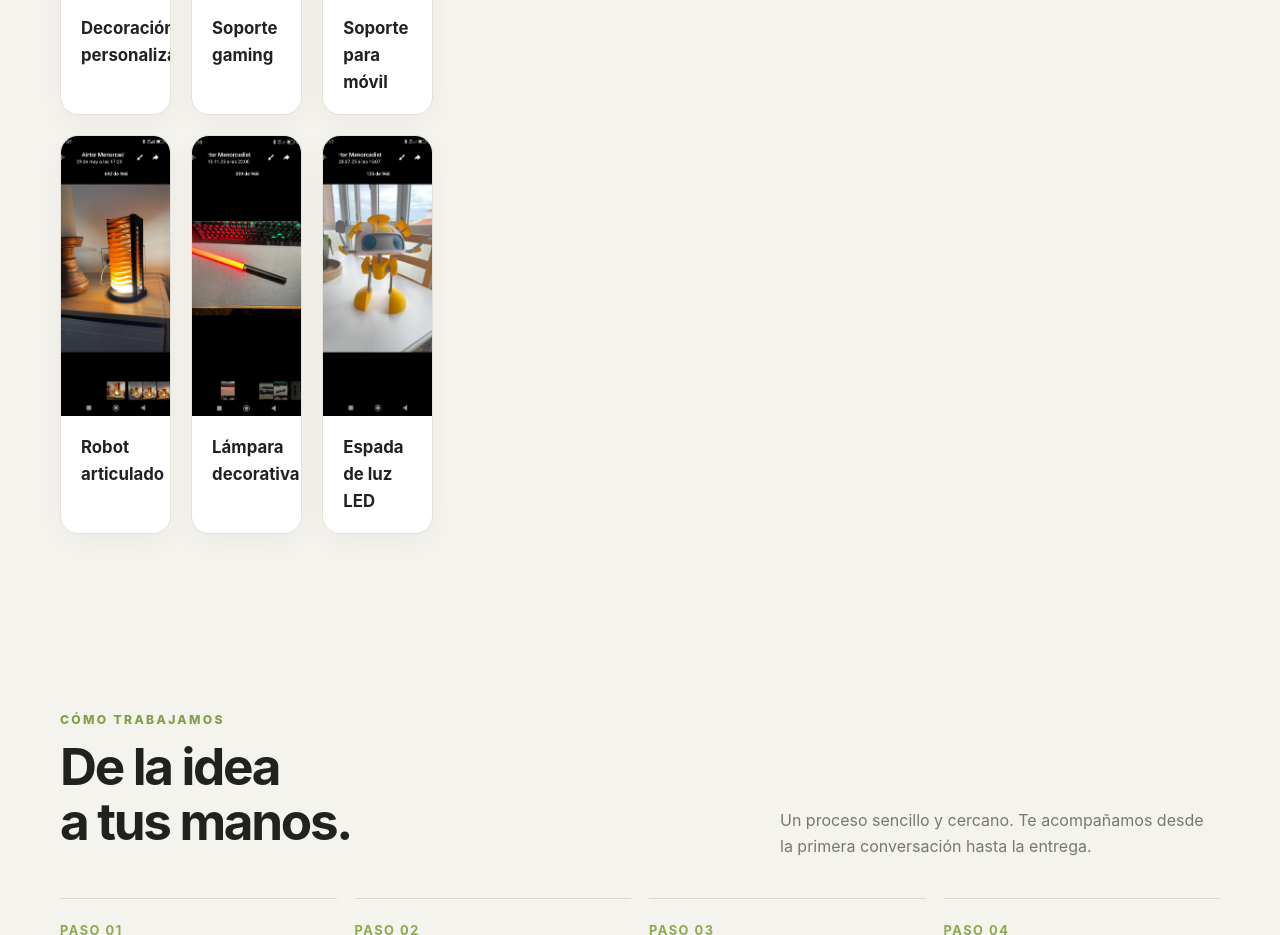
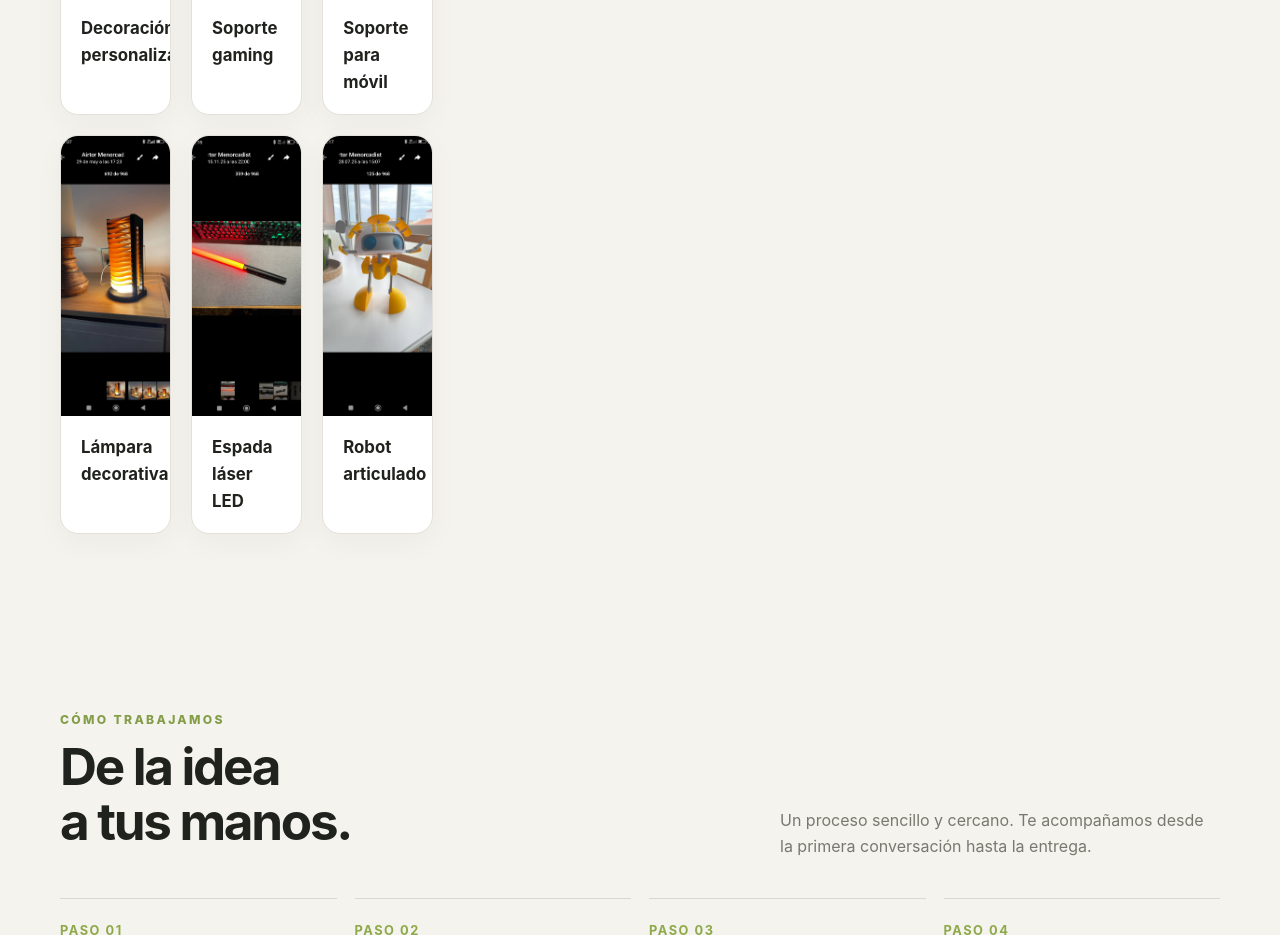
Before and after one commit to aj3dstudio2026/aj3dstudio2026.github.io, a plain HTML site: page index.html in a window 1280 px wide. Shown: the part 2841-3776 px from the top of the page. Drawn offline with Linux system fonts and the light colour scheme.

Commit message:
Update work items in index.html
Replaced existing work items with new entries for a decorative lamp and a laser sword, while removing duplicates.

```diff
--- a/index.html
+++ b/index.html
@@ -407,20 +407,22 @@ footer{padding:28px 0;border-top:1px solid var(--line);color:#777970;font-size:.
     <h3>Soporte para móvil</h3>
   </article>
 
-  <article class="work-item">
-    <img src="Screenshot_2026-11-16-11-07-10-835_org.telegram.messenger.jpg" alt="Robot articulado impreso en 3D">
-    <h3>Robot articulado</h3>
-  </article>
 
-  <article class="work-item">
-    <img src="Screenshot_2026-11-16-12-15-24-293_org.telegram.messenger.jpg" alt="Lámpara decorativa impresa en 3D">
-    <h3>Lámpara decorativa</h3>
-  </article>
+<article class="work-item">
+  <img src="Screenshot_2026-11-16-11-07-10-835_org.telegram.messenger.jpg" alt="Lámpara decorativa impresa en 3D">
+  <h3>Lámpara decorativa</h3>
+</article>
 
-  <article class="work-item">
-    <img src="Screenshot_2026-11-16-12-17-45-320_org.telegram.messenger.jpg" alt="Espada de luz LED impresa en 3D">
-    <h3>Espada de luz LED</h3>
-  </article>
+<article class="work-item">
+  <img src="Screenshot_2026-11-16-12-15-24-293_org.telegram.messenger.jpg" alt="Espada láser LED impresa en 3D">
+  <h3>Espada láser LED</h3>
+</article>
+
+<article class="work-item">
+  <img src="Screenshot_2026-11-16-12-17-45-320_org.telegram.messenger.jpg" alt="Robot articulado impreso en 3D">
+  <h3>Robot articulado</h3>
+</article>
+
 </div>
 
     </div>
```
